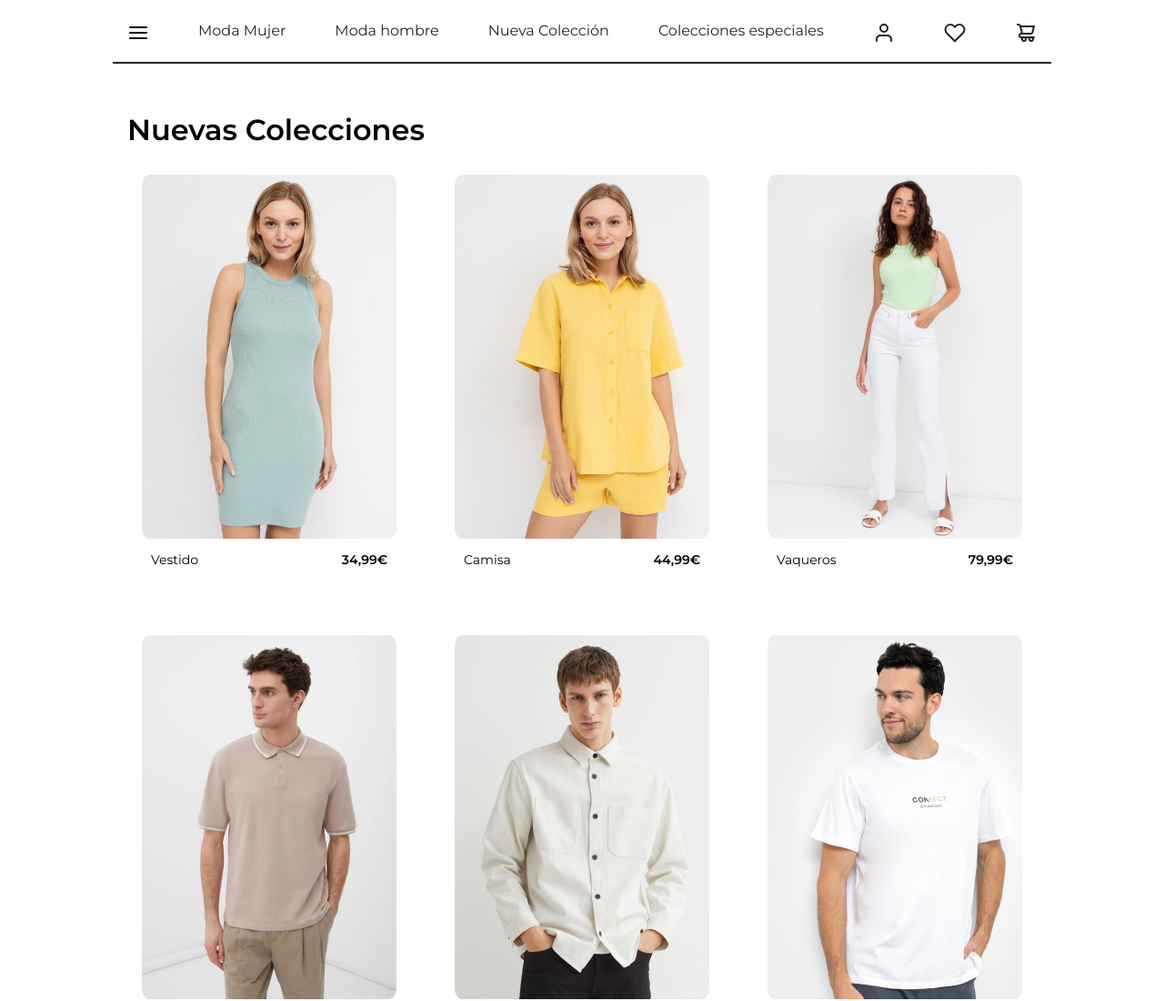
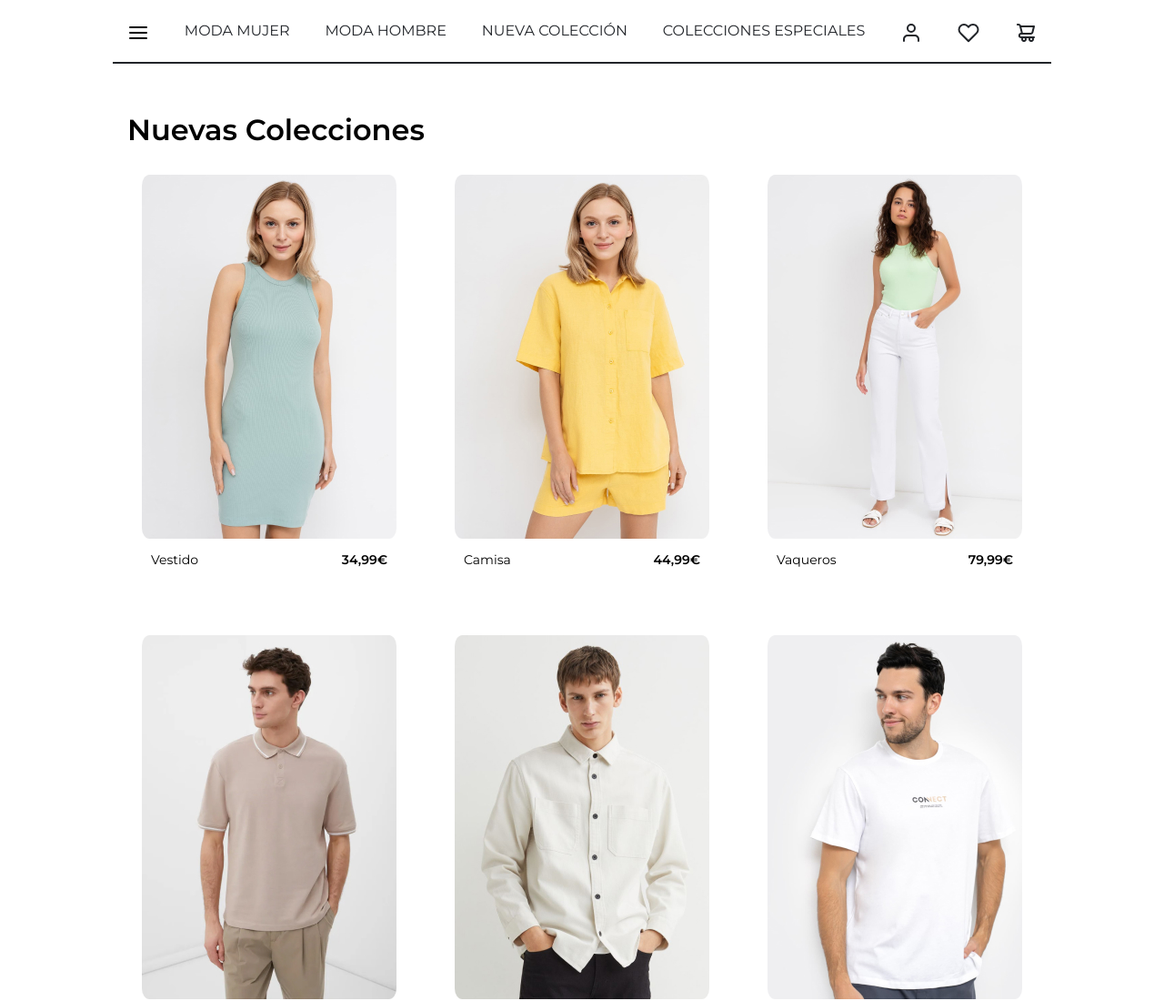
Before and after one commit to Kyu99kyu/bootcampjs-Modulo01, a website built with Vite: page index.html in a window 1280 px wide. Shown: the top 1100 px of the page at 91% size. Built offline with nearby package versions, Linux system fonts and the light colour scheme.

Commit message:
font change

```diff
--- a/index.html
+++ b/index.html
@@ -10,10 +10,10 @@
     <header>
       <nav class="navbar">
         <a href="#"><img src="/img/icons/icon-menu-burguer.svg" alt="" /></a>
-        <a href="#">Moda Mujer</a>
-        <a href="#"> Moda hombre</a>
-        <a href="#">Nueva Colección</a>
-        <a href="#">Colecciones especiales</a>
+        <a href="#">MODA MUJER</a>
+        <a href="#">MODA HOMBRE</a>
+        <a href="#">NUEVA COLECCIÓN</a>
+        <a href="#">COLECCIONES ESPECIALES</a>
         <a href="#"><img src="/img/icons/icon-user.svg" alt="" /></a>
         <a href="#"><img src="/img/icons/icon-heart.svg" alt="" /></a>
         <a href="#"><img src="/img/icons/icon-shopping-cart.svg" alt="" /></a>
```
